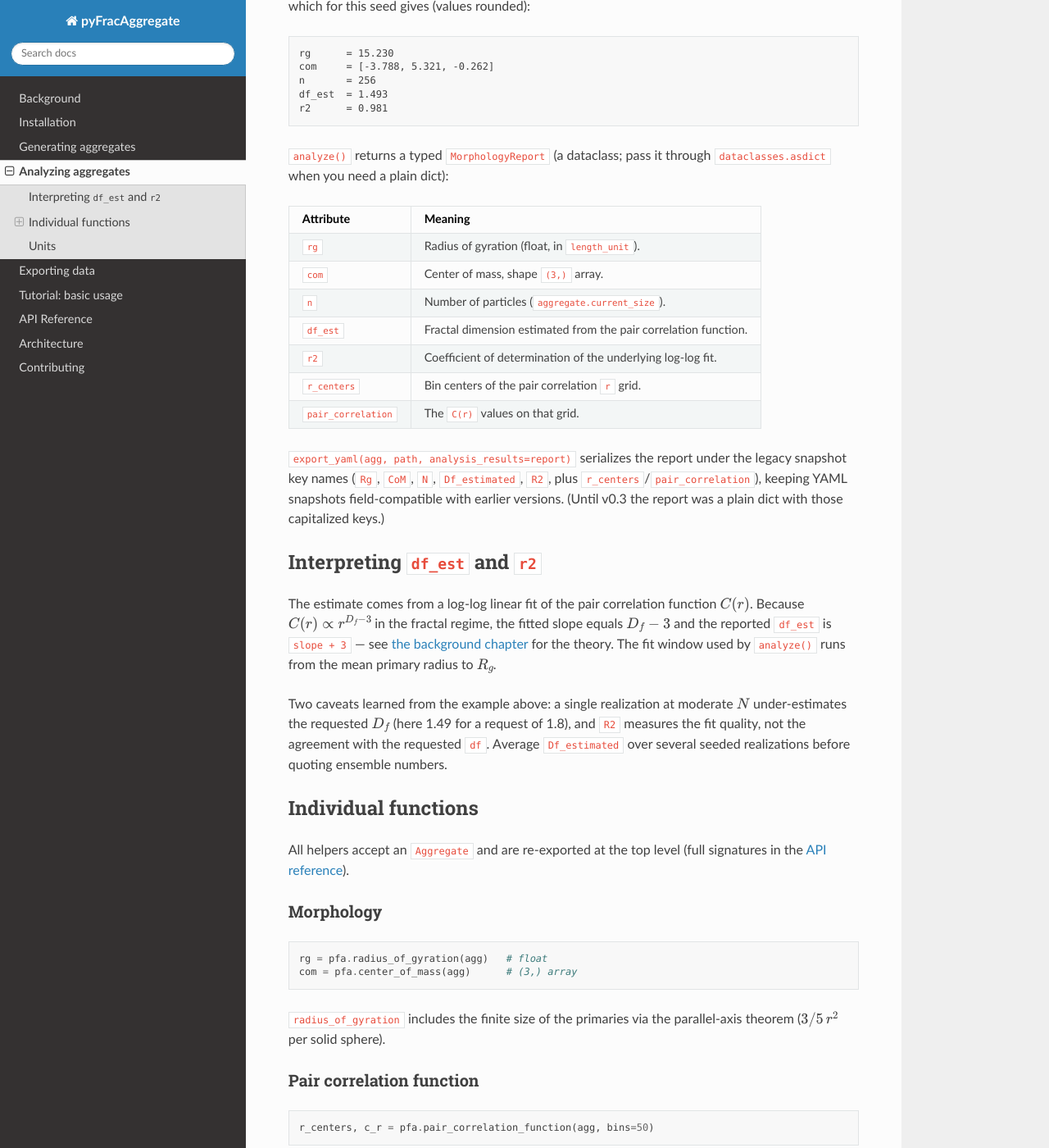
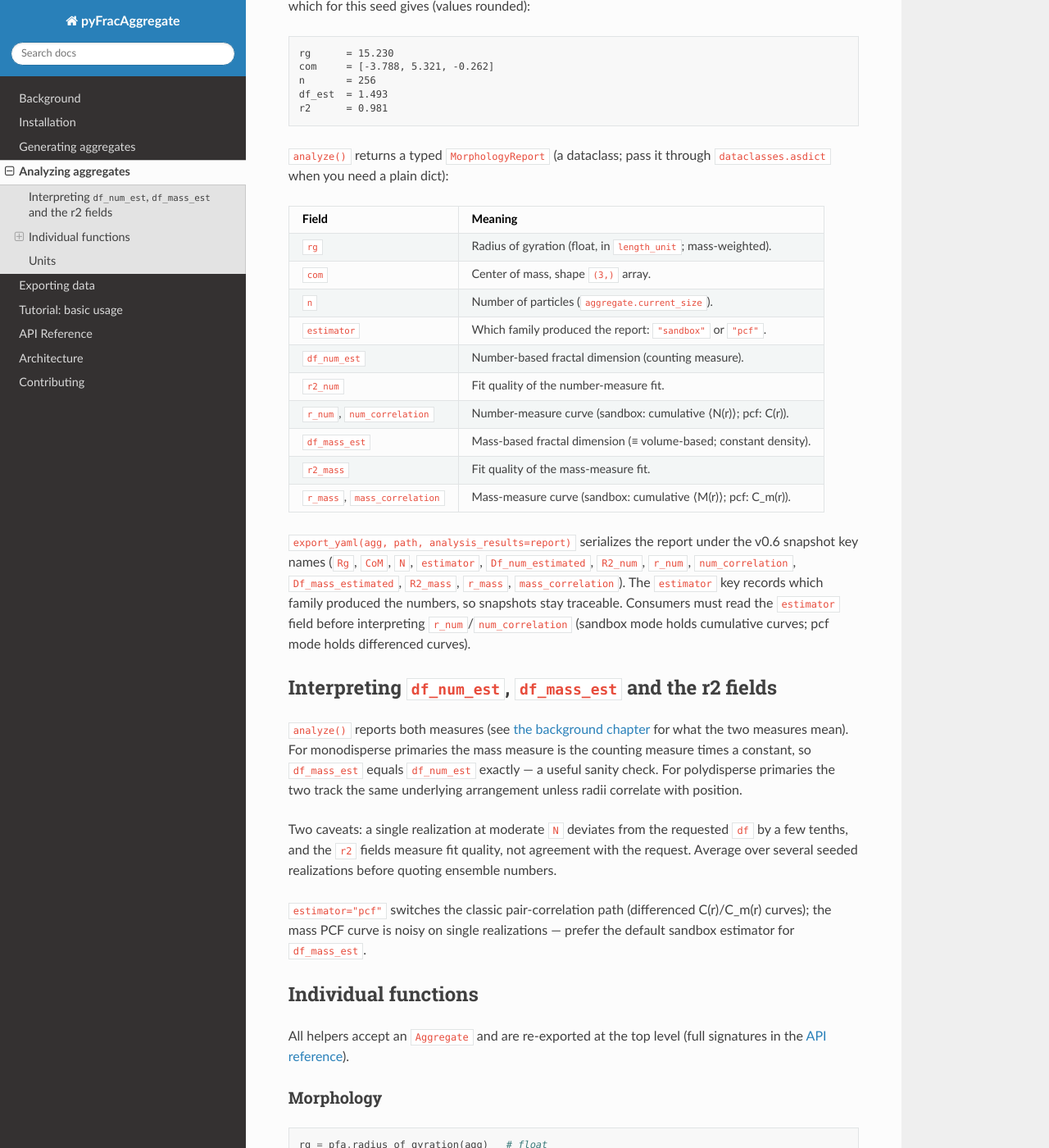
Before and after one commit to VANvonZHANG/pyFracAggregate, a Sphinx documentation site: the page built from docs/user-guide/analysis.md, in a window 1280 px wide and 1400 px high, scrolled down 388 px. Shown: the whole window at 82% size. Built offline with Sphinx 7.4.7 and the Read the Docs theme 3.1.0, drawn with Linux system fonts in a browser that asks for light colours; some of the changed text lies outside the part shown.

Commit message:
docs: counting vs mass measure, estimator selection in analysis guide

````diff
--- a/docs/user-guide/analysis.md
+++ b/docs/user-guide/analysis.md
@@ -26,37 +26,46 @@ r2      = 0.981
 `analyze()` returns a typed `MorphologyReport` (a dataclass; pass it through
 `dataclasses.asdict` when you need a plain dict):
 
-| Attribute | Meaning |
+| Field | Meaning |
 |---|---|
-| `rg` | Radius of gyration (float, in `length_unit`). |
+| `rg` | Radius of gyration (float, in `length_unit`; mass-weighted). |
 | `com` | Center of mass, shape `(3,)` array. |
 | `n` | Number of particles (`aggregate.current_size`). |
-| `df_est` | Fractal dimension estimated from the pair correlation function. |
-| `r2` | Coefficient of determination of the underlying log-log fit. |
-| `r_centers` | Bin centers of the pair correlation `r` grid. |
-| `pair_correlation` | The `C(r)` values on that grid. |
+| `estimator` | Which family produced the report: `"sandbox"` or `"pcf"`. |
+| `df_num_est` | Number-based fractal dimension (counting measure). |
+| `r2_num` | Fit quality of the number-measure fit. |
+| `r_num`, `num_correlation` | Number-measure curve (sandbox: cumulative ⟨N(r)⟩; pcf: C(r)). |
+| `df_mass_est` | Mass-based fractal dimension (≡ volume-based; constant density). |
+| `r2_mass` | Fit quality of the mass-measure fit. |
+| `r_mass`, `mass_correlation` | Mass-measure curve (sandbox: cumulative ⟨M(r)⟩; pcf: C_m(r)). |
 
 `export_yaml(agg, path, analysis_results=report)` serializes the report
-under the legacy snapshot key names (`Rg`, `CoM`, `N`, `Df_estimated`,
-`R2`, plus `r_centers`/`pair_correlation`), keeping YAML snapshots
-field-compatible with earlier versions. (Until v0.3 the report was a plain
-dict with those capitalized keys.)
+under the v0.6 snapshot key names (`Rg`, `CoM`, `N`, `estimator`,
+`Df_num_estimated`, `R2_num`, `r_num`, `num_correlation`,
+`Df_mass_estimated`, `R2_mass`, `r_mass`, `mass_correlation`). The
+`estimator` key records which family produced the numbers, so snapshots
+stay traceable. Consumers must read the `estimator` field before
+interpreting `r_num`/`num_correlation` (sandbox mode holds cumulative
+curves; pcf mode holds differenced curves).
 
-## Interpreting `df_est` and `r2`
+## Interpreting `df_num_est`, `df_mass_est` and the r2 fields
 
-The estimate comes from a log-log linear fit of the pair correlation function
-{math}`C(r)`. Because {math}`C(r) \propto r^{D_f - 3}` in the fractal regime,
-the fitted slope equals {math}`D_f - 3` and the reported
-`df_est` is `slope + 3` — see
-[the background chapter](/background/index.md#morphology-parameters) for the
-theory. The fit window used by `analyze()` runs from the mean primary radius
-to {math}`R_g`.
+`analyze()` reports both measures (see
+[the background chapter](/background/index.md#counting-versus-mass-measure)
+for what the two measures mean). For monodisperse primaries the mass
+measure is the counting measure times a constant, so `df_mass_est`
+equals `df_num_est` exactly — a useful sanity check. For polydisperse
+primaries the two track the same underlying arrangement unless radii
+correlate with position.
 
-Two caveats learned from the example above: a single realization at moderate
-{math}`N` under-estimates the requested {math}`D_f` (here 1.49 for a request
-of 1.8), and `R2` measures the fit quality, not the agreement with the
-requested `df`. Average `Df_estimated` over several seeded realizations before
-quoting ensemble numbers.
+Two caveats: a single realization at moderate `N` deviates from the
+requested `df` by a few tenths, and the `r2` fields measure fit quality,
+not agreement with the request. Average over several seeded
+realizations before quoting ensemble numbers.
+
+`estimator="pcf"` switches the classic pair-correlation path (differenced
+C(r)/C_m(r) curves); the mass PCF curve is noisy on single realizations —
+prefer the default sandbox estimator for `df_mass_est`.
 
 ## Individual functions
 
@@ -72,6 +81,31 @@ com = pfa.center_of_mass(agg)      # (3,) array
 
 `radius_of_gyration` includes the finite size of the primaries via the
 parallel-axis theorem ({math}`3/5\,r^2` per solid sphere).
+
+### Sandbox functions
+
+```python
+r_num, n_r = pfa.number_radius_function(agg)      # <N(r)>, 15 log-spaced points
+r_mass, m_r = pfa.mass_radius_function(agg)       # <M(r)>, weights r_i^3
+
+dfn, r2n, fitn = pfa.number_sandbox_dimension(agg)
+dfm, r2m, fitm = pfa.mass_sandbox_dimension(agg)
+```
+
+`bins` is the number of log-spaced grid points; the default window runs
+from the mean primary radius to `Rg` (pass `r_min`/`r_max` to override).
+`plot_sandbox(agg, measure="both")` overlays both curves with their fits —
+the measure-comparison figure.
+
+### Mass pair correlation
+
+```python
+r, c_m = pfa.mass_pair_correlation_function(agg, bins=50)
+```
+
+Pairs are weighted by {math}`m_i m_j` (volume cubed; constant density makes
+mass- and volume-weighting identical). Noisy on single realizations —
+intended for ensemble-averaged curves.
 
 ### Pair correlation function
 
@@ -101,6 +135,9 @@ the fitted points (`x_fit`, `y_fit`).
 `plot_pair_correlation` renders {math}`C(r)` on log-log axes with the fractal
 fit and fit window; pass `save_path="pcf.png"` to write a file instead of
 opening a window.
+
+`plot_pair_correlation` accepts `measure="num"` (default), `"mass"`, or
+`"both"`. `plot_sandbox` accepts the same values with `"both"` as default.
 
 ```python
 pfa.plot_pair_correlation(agg, save_path="pcf.png")
````
Also changed, not shown: docs/background/index.md (+44 -0 lines).
